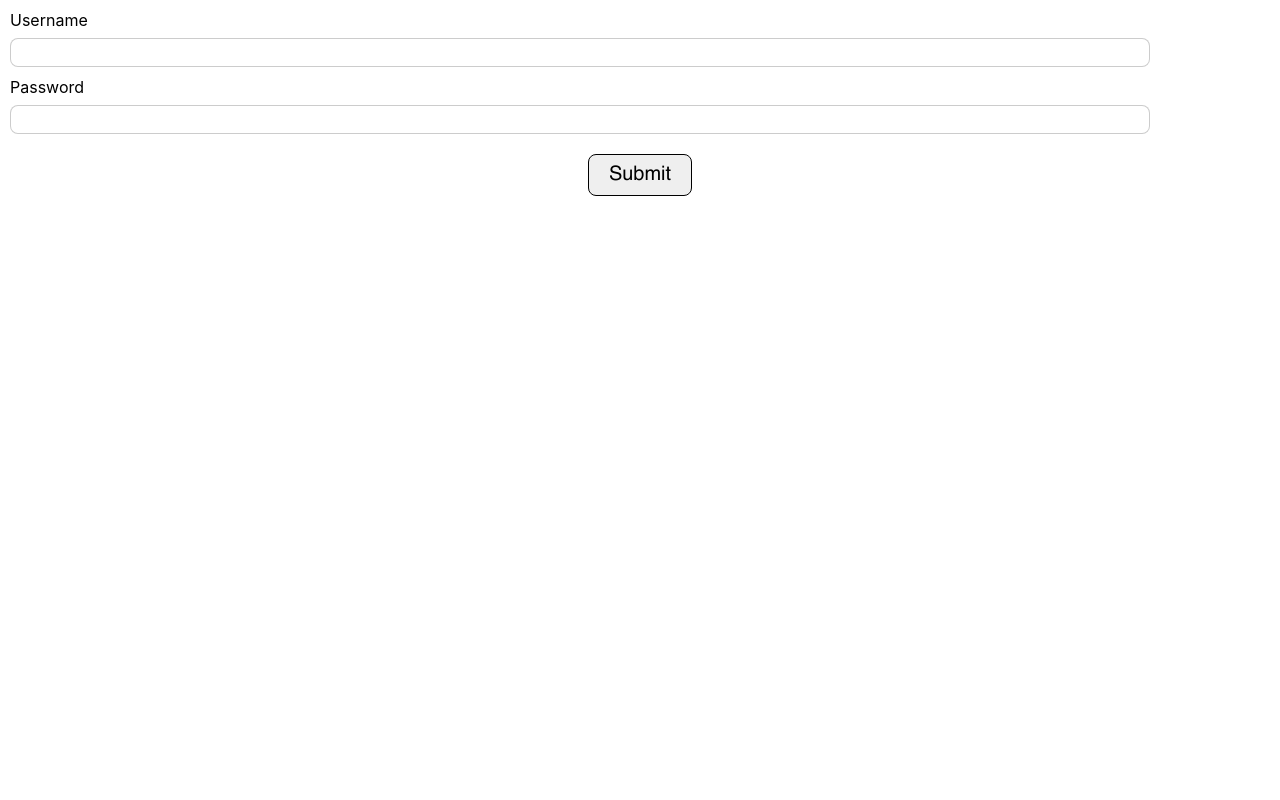
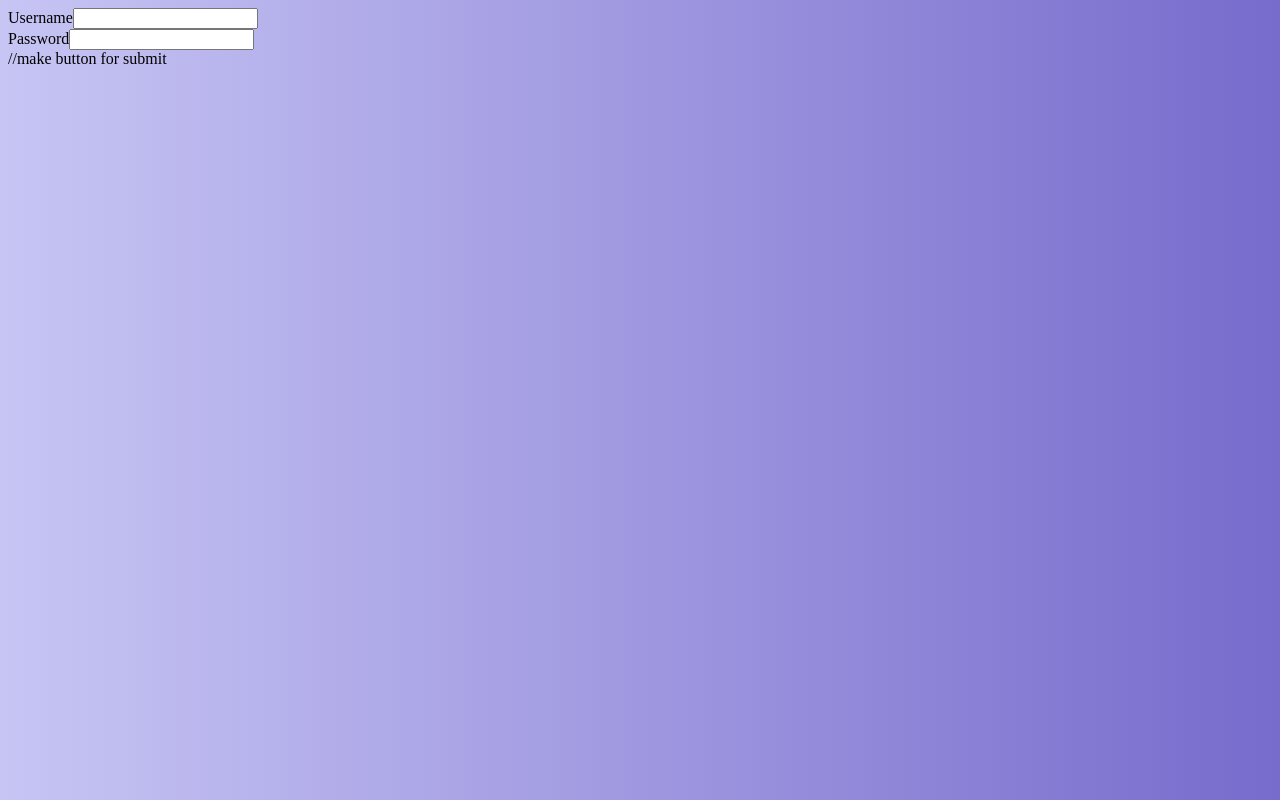
Before and after one commit to CosmoProgrammer/HashChain, a React (Create React App) app in the folder main_app/: page / in a window 1280 px wide. Built offline with nearby package versions, Linux system fonts and the light colour scheme.

Commit message:
Made some change

```diff
--- a/main_app/src/App.js
+++ b/main_app/src/App.js
@@ -59,4 +59,3 @@ function App() {
   }
 
   export default App;
-  //https://prod.liveshare.vsengsaas.visualstudio.com/join?4AB725A0D01267066BAD238B8ECB427B5F07
--- a/main_app/src/containers/login.js
+++ b/main_app/src/containers/login.js
@@ -1,11 +1,12 @@
 import React,{useState} from "react";
 import "../styles/style.css";
-import Form from "react-bootstrap/Form";
-import Button from "react-bootstrap/Button";
 import { ToastContainer, toast } from 'react-toastify';
 import { useNavigate } from "react-router-dom";
+import Button from "react-bootstrap/Button";
+import 'react-toastify/dist/ReactToastify.css';
 
-function Login(props){
+
+function Login(){
     const navigate = useNavigate();
     const [username,setUsername] = useState("");
     const [password,setPassword] = useState("");
@@ -16,48 +17,37 @@ function Login(props){
       event.preventDefault();
       var credentials = {'username':username,'password':password};
       const response = await fetch('http://localhost:7793/login/'+JSON.stringify(credentials));
-      console.log(response)
+
       if(response){
-
+        console.log(Response)
+        toast.success("Success Notification",{position:toast.POSITION.TOP_RIGHT});
         localStorage.setItem('authenticated',true);
-        navigate('/home/')//not valid
+        navigate('/home/')
       }
       else{
-        navigate('http://localhost:7793/')
-        const notify = () => toast("Invalid username or password");
-        alert(notify)
-        //porth put this notify in the tag for invalid
-
+         navigate('http://localhost:7793/')
 
       }
-
     }
-
-//JSX-need someone else to work on this
 return (<>
   <div className="form">
     <form onSubmit={HandleOnSubmit}>
-      <div className="input-container">
+      <div className="login__input">
         <label>Username</label>
         <input type="text" name="username"
-          onChange={(u)=>setUsername(u.target.value)}
-         required/>
+          onChange={(u)=>setUsername(u.target.value)} required/>
 
       </div>
-      <div className="input-container">
+      <div className="login_password">
           <label>Password</label>
           <input type="password" name="password"
-          onChange={(p)=>setPassword(p.target.value)}
-          required/>
-
+          onChange={(p)=>setPassword(p.target.value)} required/>
       </div>
-      <div className="button-container">
-          <input type="submit" />
-        </div>
       </form>
+      //make button for submit
 </div>
 </>);
 
-}
+};
 
 export default Login;
--- a/main_app/src/styles/style.css
+++ b/main_app/src/styles/style.css
@@ -1,111 +1,8 @@
-@font-face {
-  font-family: newfont1;
-  src: url(./Helvetica.ttf);
+@import url('https://fonts.googleapis.com/css2?family=M+PLUS+Rounded+1c:wght@500&display=swap');
+
+
+
+
+body {
+	background: linear-gradient(90deg, #C7C5F4, #776BCC);
 }
-
-.app {
-  font-family: newfont1;
-  font-size: 20px;
-  display: flex;
-  align-items: center;
-  justify-content: center;
-  flex-direction: column;
-  gap: 20px;
-  height: 100vh;
-  font-family: Cambria, Cochin, Georgia, Times, "Times New Roman", serif;
-  background-image: url(./bgpic.webp);
-  background-position: center;
-  background-size: cover;
-  font-family: newfont1;
-}
-
-input[type="text"],
-input[type="password"] {
-  width: 90%;
-  height: 25px;
-  border: 1px solid rgba(0, 0, 0, 0.2);
-  border-radius: 8px;
-  align-items: center;
-  position: relative;
-  text-align: center;
-}
-
-input[type="submit"] {
-  margin-top: 10px;
-  cursor: pointer;
-  font-size: 20px;
-  border: 1px solid #000000;
-  color: rgb(0, 0, 0);
-  padding: 10px 20px;
-  border-radius: 8px;
-  font-family: newfont1;
-  position: relative;
-}
-
-input[type="submit"]:hover {
-  background-color: rgb(0, 0, 0);
-  color: rgb(255, 255, 255);
-  border: rgb(0, 0, 0);
-  font-family: newfont1;
-  position: relative;
-}
-
-.button-container {
-  display: flex;
-  justify-content: center;
-  width: auto;
-  height: auto;
-  border-radius: 8px;
-}
-
-.login-form {
-  background-color: rgb(119, 119, 119);
-  padding: 2rem;
-  box-shadow: 0 4px 8px 0 rgba(255, 255, 255, 0.2), 0 6px 20px 0 rgba(255, 255, 255, 0.19);
-  border-radius: 8px;
-  width: 40%;
-  height: 50%;
-  align-items: center;
-}
-
-.list-container {
-  display: flex;
-}
-
-.error {
-  color: red;
-  font-size: 12px;
-}
-
-.title {
-  font-size: 40px;
-  margin-bottom: 20px;
-  text-align: center;
-}
-
-.input-container {
-  display: flex;
-  flex-direction: column;
-  gap: 8px;
-  margin: 10px;
-}
-body {
-  margin: 0;
-  font-family: -apple-system, BlinkMacSystemFont, 'Segoe UI', 'Roboto', 'Oxygen',
-    'Ubuntu', 'Cantarell', 'Fira Sans', 'Droid Sans', 'Helvetica Neue',
-    sans-serif;
-  -webkit-font-smoothing: antialiased;
-  -moz-osx-font-smoothing: grayscale;
-
-}
-code {
-  font-family: source-code-pro, Menlo, Monaco, Consolas, 'Courier New',
-    monospace;
-}
-.console.log{
-  font-family: newfont1;
-  font-size: 300px;
-  text-align: center;
-  color: #ffffff;
-  background-image: linear-gradient(to bottom, rgb(0,0,0),rgb(119,119,119));
-}
```
